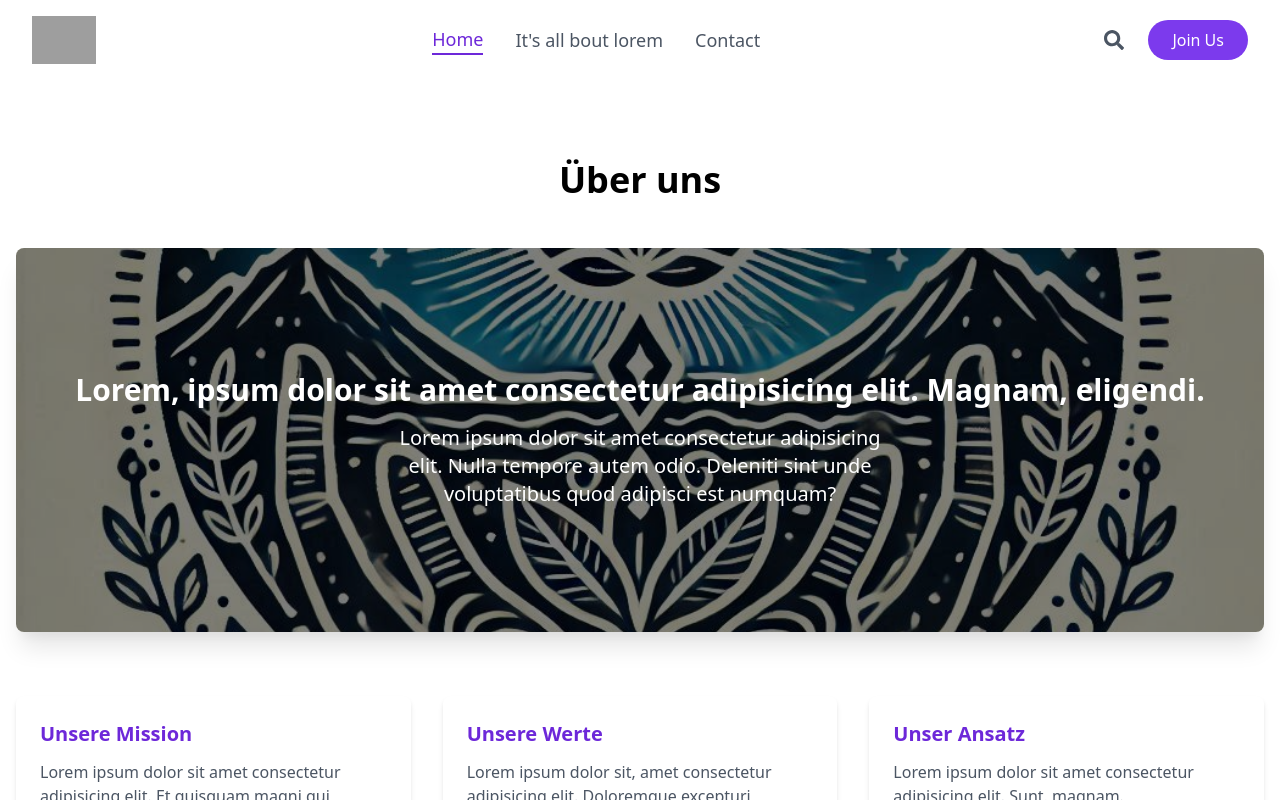
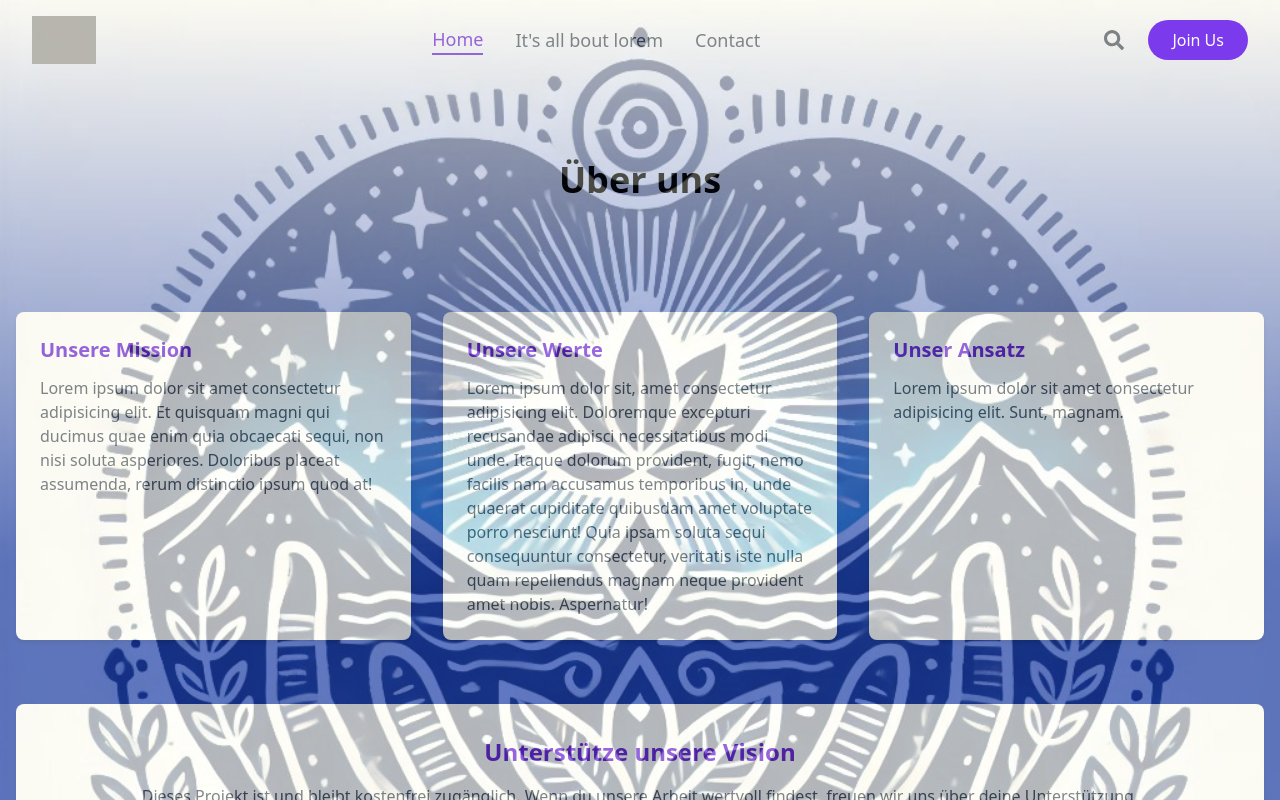
Before and after one commit to davidschwarz153/gl-ck, a React (Vite) app: page / in a window 1280 px wide. Shown: the top 800 px of the page. Built offline with nearby package versions, Linux system fonts and the light colour scheme; grey boxes are pictures that could not be loaded.

Commit message:
img as bg

```diff
--- a/src/App.jsx
+++ b/src/App.jsx
@@ -3,11 +3,15 @@
 import ErrorBoundary from "./components/ErrorBoundary";
 import About from "./components/About"; // Import the About component
 import Footer from "./components/Footer"; // Import the About component
+import backgroundImage from "./assets/images/bck.jpeg";
 
 function App() {
   return (
-    <div className="min-h-screen bg-gradient-to-r from-emerald-500 to-emerald-900">
-      <ErrorBoundary>
+    <div class="bg-gradient-to-t from-blue-800 via-blue-800 to-cyan-600">
+
+      <img src={backgroundImage} alt="Logo" className="absolute opacity-30 w-full z-{-1}" />
+
+      <ErrorBoundary className="z-10">
         <Header />
         <About />
         <Footer />
--- a/src/components/About.jsx
+++ b/src/components/About.jsx
@@ -1,5 +1,4 @@
 import React from "react";
-import backgroundImage from "../assets/images/bck.jpeg";
 import PayPalDonateButton from "./PaypalDonatButton";
 import BitcoinDonateButton from "./BitcoinDonateButton";
 
@@ -14,11 +13,7 @@
           Über uns
         </h2>
         <div className="relative overflow-hidden rounded-lg shadow-xl">
-          <img
-            src={backgroundImage}
-            alt="Logo"
-            className="w-full h-96 object-cover"
-          />
+
           <div className="absolute inset-0 bg-black bg-opacity-50 flex items-center justify-center">
             <div className="text-center">
               <h3 className="text-3xl font-semibold text-white mb-4">
```
